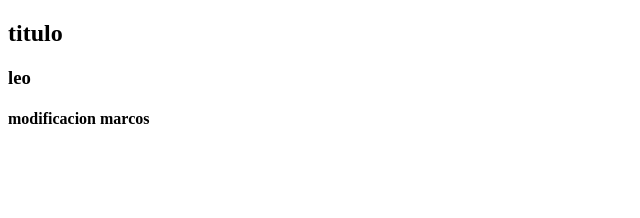
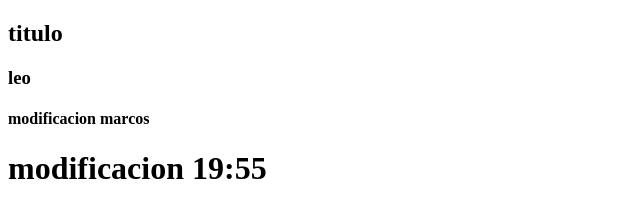
Before and after one commit to romaol2/prueba5, a plain HTML site: page index.html in a window 1280 px wide. Shown: the whole page, without its empty margins (0-640 px from the left). Drawn offline with Linux system fonts and the light colour scheme.

Commit message:
Version 4

```diff
--- a/index.html
+++ b/index.html
@@ -7,5 +7,6 @@
 	<h2>titulo</h2>
 	<h3>leo</h3>
 	<h4>modificacion marcos</h4>
+	<h1>modificacion 19:55</h1>
 </body>
 </html>
```
